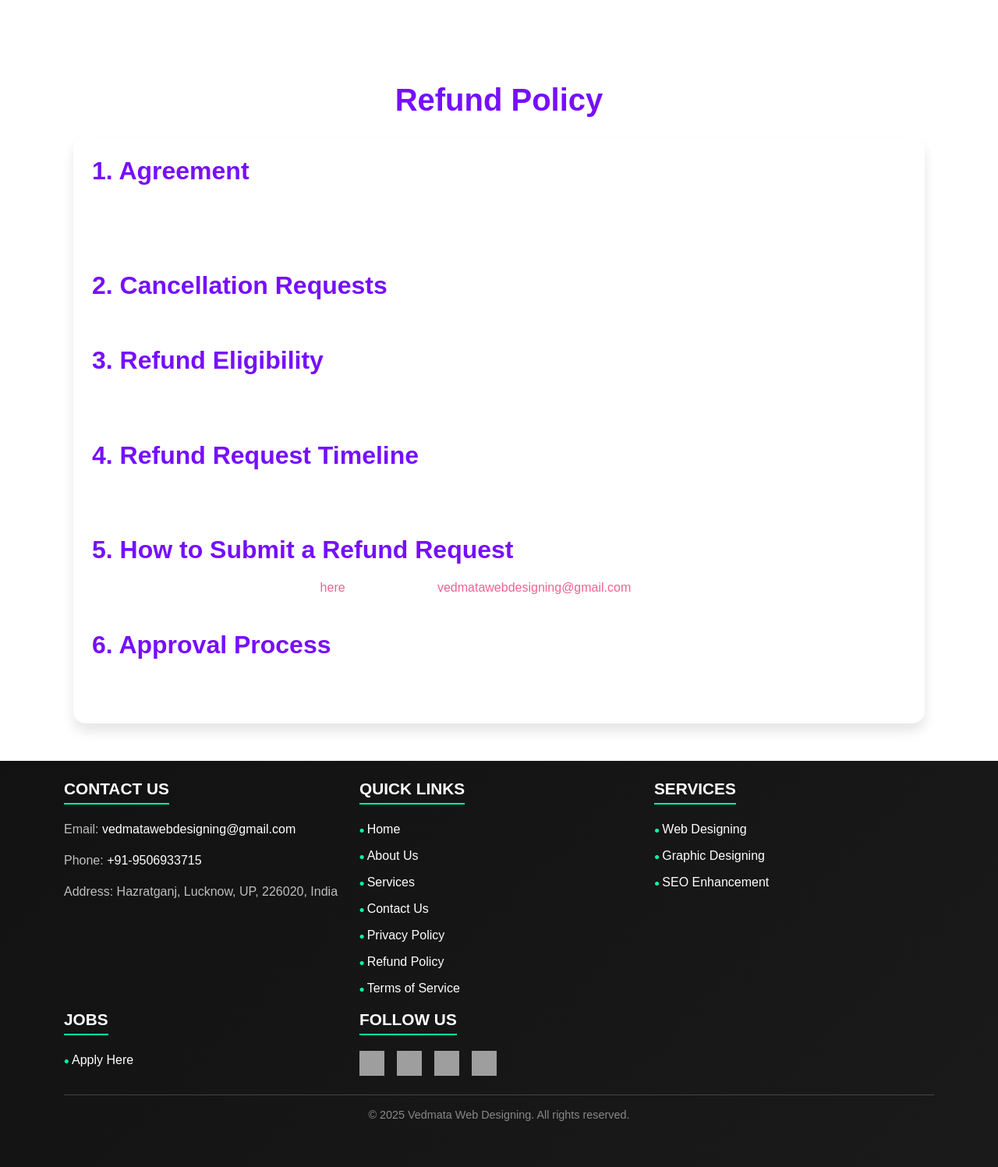
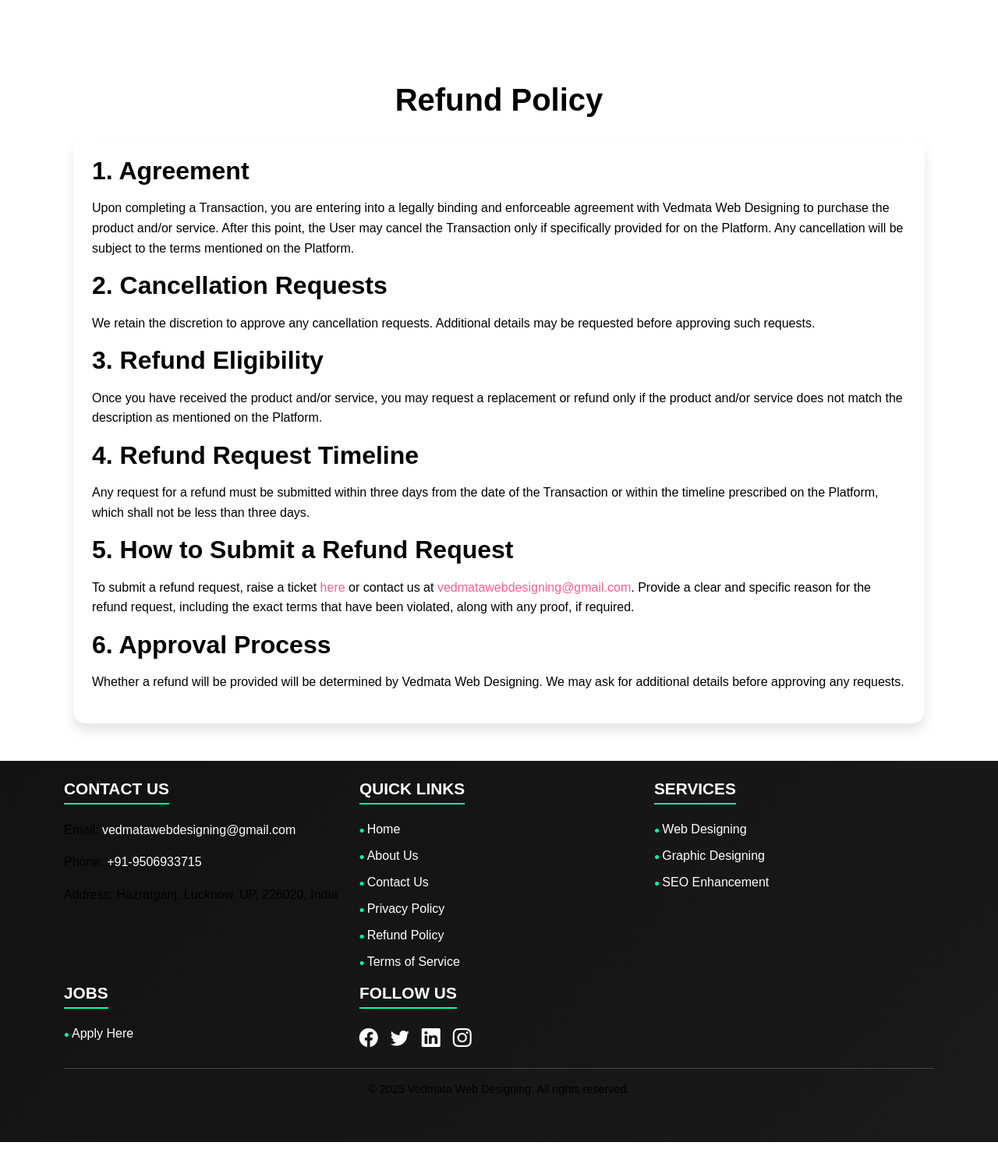
Before and after one commit to divy-mohan/vedmata_web_designing, a Django app: page /refund/ in a window 1280 px wide. Shown: the part 57-1554 px from the top of the page at 78% size. After the commit the page ends 1522 px from the top, so only its background shows below. Run offline with Django 5.2, Linux system fonts and the light colour scheme; grey boxes are pictures that could not be loaded.

Commit message:
terms and conditions

```diff
--- a/static/css/refund.css
+++ b/static/css/refund.css
@@ -5,9 +5,13 @@ section.container {
     line-height: 1.6;
 }
 
+section.container p {
+    color: black !important;
+}
+
 /* Styling for headings */
 h1, h2 {
-    color: var(--primary-color);
+    color: black;
     font-weight: 700;
     margin-bottom: 1rem;
 }
@@ -15,7 +19,9 @@ h1, h2 {
 /* Styling for paragraphs */
 p {
     margin-bottom: 1rem;
+    color: black !important; /* Force black color for all paragraphs */
     font-size: 1rem;
+    line-height: 1.6;
 }
 
 /* Links inside the refund policy */
--- a/templates/base.html
+++ b/templates/base.html
@@ -51,6 +51,7 @@
     <link href="https://cdn.jsdelivr.net/npm/bootstrap@5.3.0/dist/css/bootstrap.min.css" rel="stylesheet" />
     <link rel="icon" href="{% static 'images/logo.jpeg' %}" type="image/x-icon">
     <link rel="canonical" href="{{ request.build_absolute_uri }}" />
+    <link href="https://cdn.jsdelivr.net/npm/bootstrap-icons/font/bootstrap-icons.css" rel="stylesheet">
 
     {% block css %}
     {% endblock %}
@@ -139,7 +140,6 @@
                 <ul class="list-unstyled">
                     <li><a class="text-white" href="/">Home</a></li>
                     <li><a class="text-white" href="/about_us">About Us</a></li>
-                    <li><a class="text-white" href="/services">Services</a></li>
                     <li><a class="text-white" href="/contact">Contact Us</a></li>
                     <li><a class="text-white" href="/privacy">Privacy Policy</a></li>
                     <li><a class="text-white" href="/refund">Refund Policy</a></li>
@@ -149,9 +149,9 @@
             <div class="col-md-4">
                 <h5>Services</h5>
                 <ul class="list-unstyled">
-                    <li><a class="text-white" href="/">Web Designing</a></li>
-                    <li><a class="text-white" href="/about_us">Graphic Designing</a></li>
-                    <li><a class="text-white" href="/services">SEO Enhancement</a></li>
+                    <li><a class="text-white" href="{% url 'web_design' %}">Web Designing</a></li>
+                    <li><a class="text-white" href="{% url 'graphic_design' %}">Graphic Designing</a></li>
+                    <li><a class="text-white" href="{% url 'seo_services' %}">SEO Enhancement</a></li>
                 </ul>
             </div>
             <div class="col-md-4">
@@ -164,10 +164,18 @@
             <div class="col-md-4">
                 <h5>Follow Us</h5>
                 <div class="d-flex">
-                    <a href="https://www.facebook.com/VedmataWebDesigning" class="me-3"><img src="{% static 'images/facebook-icon.png' %}" alt="Facebook"></a>
-                    <a href="https://twitter.com/VedmataWebDesigning" class="me-3"><img src="{% static 'images/twitter-icon.png' %}" alt="Twitter"></a>
-                    <a href="https://www.linkedin.com/company/vedmatawebdesigning" class="me-3"><img src="{% static 'images/linkedin-icon.png' %}" alt="LinkedIn"></a>
-                    <a href="https://www.instagram.com/vedmatawebdesigning" class="me-3"><img src="{% static 'images/instagram-icon.png' %}" alt="Instagram"></a>
+                    <a href="https://www.facebook.com/VedmataWebDesigning" class="me-3 text-white">
+                        <i class="bi bi-facebook" style="font-size: 1.5rem;"></i>
+                    </a>
+                    <a href="https://twitter.com/VedmataWebDesigning" class="me-3 text-white">
+                        <i class="bi bi-twitter" style="font-size: 1.5rem;"></i>
+                    </a>
+                    <a href="https://www.linkedin.com/company/vedmatawebdesigning" class="me-3 text-white">
+                        <i class="bi bi-linkedin" style="font-size: 1.5rem;"></i>
+                    </a>
+                    <a href="https://www.instagram.com/vedmatawebdesigning" class="me-3 text-white">
+                        <i class="bi bi-instagram" style="font-size: 1.5rem;"></i>
+                    </a>
                 </div>
             </div>
         </div>
--- a/templates/home/refund.html
+++ b/templates/home/refund.html
@@ -13,22 +13,22 @@
     <h1 class="text-center mb-4">Refund Policy</h1>
     <div class="backdrop-blur p-4">
         <h2>1. Agreement</h2>
-        <p>Upon completing a Transaction, you are entering into a legally binding and enforceable agreement with Vedmata Web Designing to purchase the product and/or service. After this point, the User may cancel the Transaction only if specifically provided for on the Platform. Any cancellation will be subject to the terms mentioned on the Platform.</p>
+        <p style="color: black;">Upon completing a Transaction, you are entering into a legally binding and enforceable agreement with Vedmata Web Designing to purchase the product and/or service. After this point, the User may cancel the Transaction only if specifically provided for on the Platform. Any cancellation will be subject to the terms mentioned on the Platform.</p>
 
         <h2>2. Cancellation Requests</h2>
-        <p>We retain the discretion to approve any cancellation requests. Additional details may be requested before approving such requests.</p>
+        <p style="color: black;">We retain the discretion to approve any cancellation requests. Additional details may be requested before approving such requests.</p>
 
         <h2>3. Refund Eligibility</h2>
-        <p>Once you have received the product and/or service, you may request a replacement or refund only if the product and/or service does not match the description as mentioned on the Platform.</p>
+        <p style="color: black;">Once you have received the product and/or service, you may request a replacement or refund only if the product and/or service does not match the description as mentioned on the Platform.</p>
 
         <h2>4. Refund Request Timeline</h2>
-        <p>Any request for a refund must be submitted within three days from the date of the Transaction or within the timeline prescribed on the Platform, which shall not be less than three days.</p>
+        <p style="color: black;">Any request for a refund must be submitted within three days from the date of the Transaction or within the timeline prescribed on the Platform, which shall not be less than three days.</p>
 
         <h2>5. How to Submit a Refund Request</h2>
-        <p>To submit a refund request, raise a ticket <a href="mailto:vedmatawebdesigning@gmail.com">here</a> or contact us at <a href="mailto:vedmatawebdesigning@gmail.com">vedmatawebdesigning@gmail.com</a>. Provide a clear and specific reason for the refund request, including the exact terms that have been violated, along with any proof, if required.</p>
+        <p style="color: black;">To submit a refund request, raise a ticket <a href="mailto:vedmatawebdesigning@gmail.com">here</a> or contact us at <a href="mailto:vedmatawebdesigning@gmail.com">vedmatawebdesigning@gmail.com</a>. Provide a clear and specific reason for the refund request, including the exact terms that have been violated, along with any proof, if required.</p>
 
         <h2>6. Approval Process</h2>
-        <p>Whether a refund will be provided will be determined by Vedmata Web Designing. We may ask for additional details before approving any requests.</p>
+        <p style="color: black;">Whether a refund will be provided will be determined by Vedmata Web Designing. We may ask for additional details before approving any requests.</p>
     </div>
 </section>
 {% endblock %}
```
